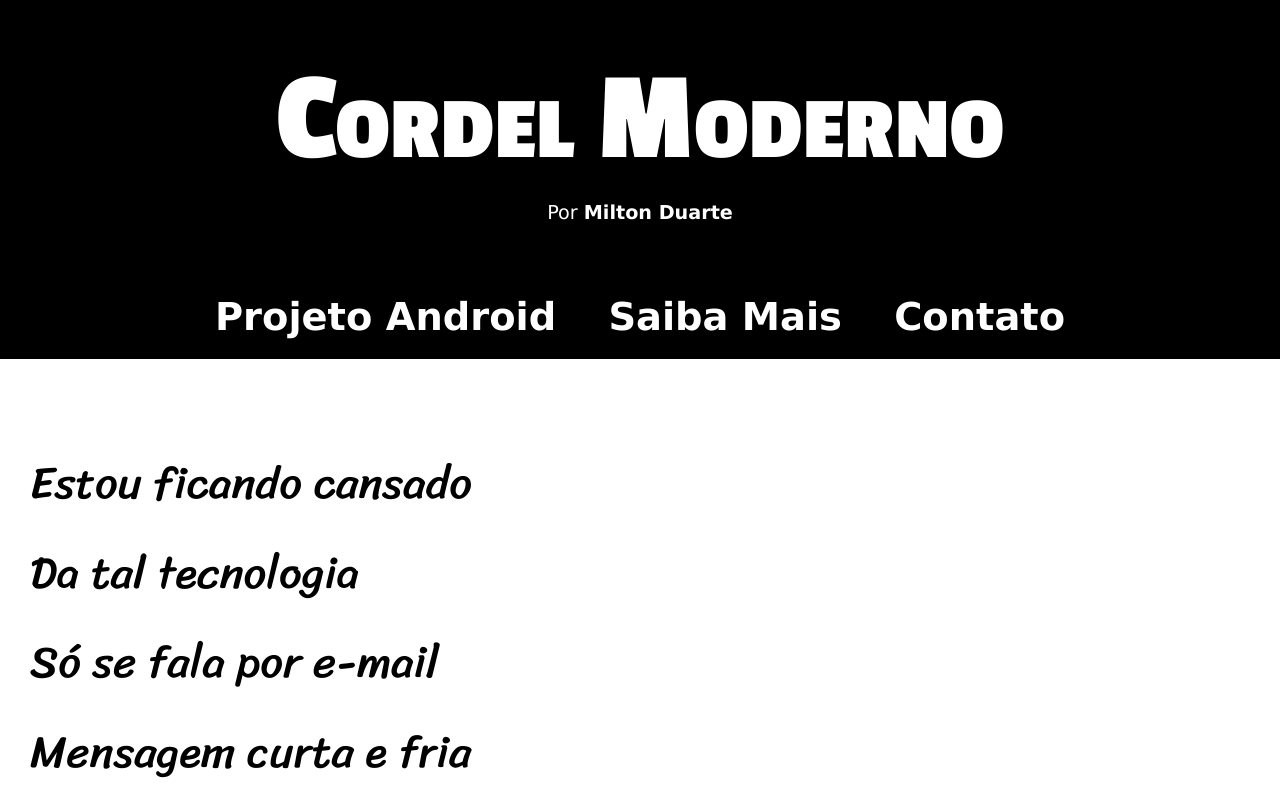
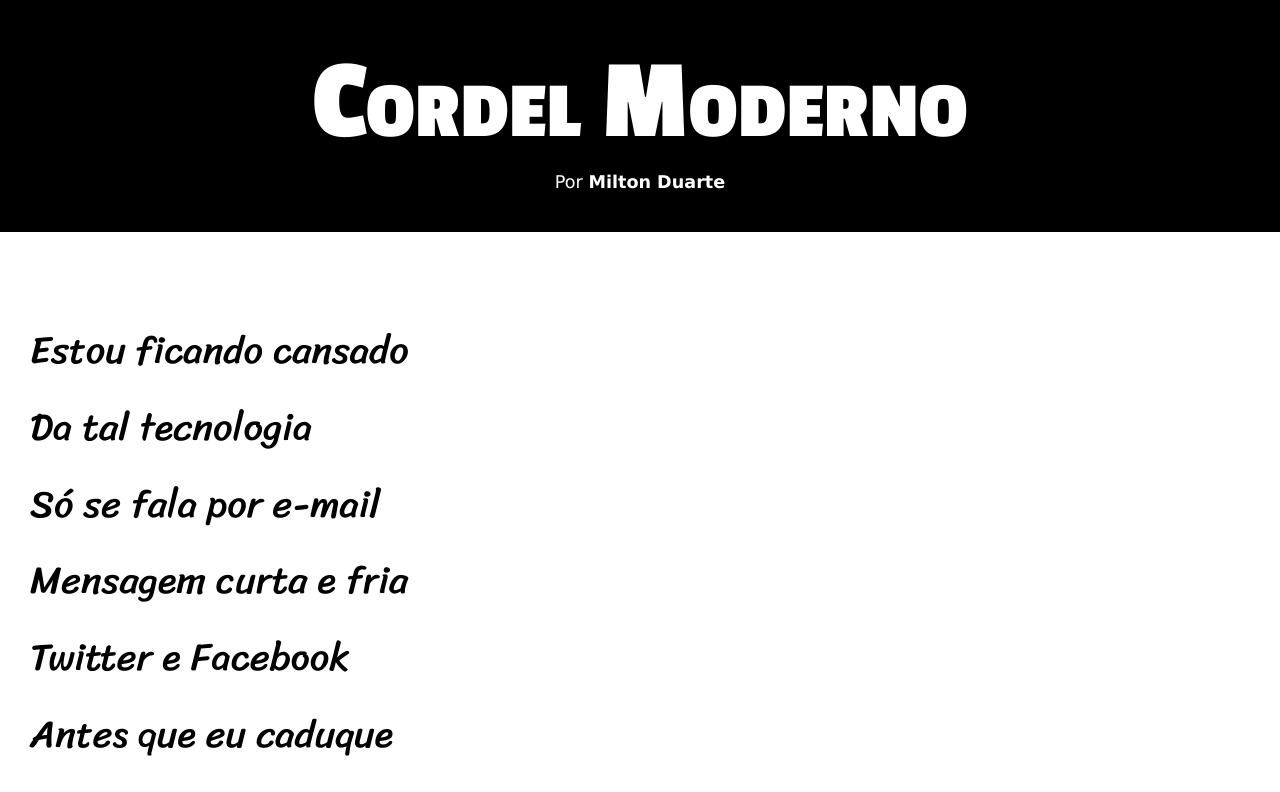
Before and after one commit to kauecaldeiras/projeto-cordel, a plain HTML site: page index.html in a window 1280 px wide. Shown: the top 792 px of the page. Drawn offline with Linux system fonts and the light colour scheme.

Commit message:
Arrumando o Nav.

```diff
--- a/index.html
+++ b/index.html
@@ -11,12 +11,6 @@
         <h1>Cordel Moderno</h1>
 
         <p>Por <a href="https://www.recantodasletras.com.br/poesias/3186743"  target="_blank" rel="external">Milton Duarte</a></p>
-
-        <nav>
-            <a href="https://kauecaldeiras.github.io/projeto-android/" rel="external" target="_blank">Projeto Android</a>
-            <a href="https://www.recantodasletras.com.br/poesias/3186743" rel="external" target="_blank">Saiba Mais</a>
-            <a href="https://github.com/kauecaldeiras" rel="external" target="_blank">Contato</a>
-        </nav>
     </header>
 
     <section class="normal">
@@ -100,6 +94,11 @@
             </p>
     </section>
 
-    <footer>Site criado por <a href="https://github.com/kauecaldeiras/" rel="external" target="_blank">Kauê Caldeiras</a> com auxílio do professor <a href="https://github.com/gustavoguanabara" rel="external" target="_blank">Gustavo Guanabara</a> para um projeto do <a href="https://www.cursoemvideo.com/" rel="external" target="_blank">CursoemVídeo</a></footer>
+    <footer>
+        <p class="footer">Site criado por <a href="https://github.com/kauecaldeiras/" rel="external" target="_blank">Kauê Caldeiras</a></p>
+
+        <!-- <p class="footer">Meus sinceros agradecimentos ao professor <a href="https://github.com/gustavoguanabara" rel="external" target="_blank">Gustavo Guanabara</a>, que me ensinou tudo o que eu sei até agora</p>
+
+        <p class="footer">Site feito para um projeto do <a href="https://www.cursoemvideo.com/" rel="external" target="_blank">CursoemVídeo</a></footer></p> -->
 </body>
 </html>
--- a/projeto-cordel.css
+++ b/projeto-cordel.css
@@ -29,41 +29,18 @@ header {
 }
 
 header > h1 {
-    padding-top: 50px;
+    padding-top: 40px;
     /* text-transform: uppercase; */
     font-variant: small-caps;
     font-family: var(--fonte2);
-    font-size: 10vw;
+    font-size: 9vw;
 }
 
 header > p {
-    font-size: 1.2em;
-    padding: 10px;
-    padding-bottom: 50px;
+    font-size: 1.1em;
+    padding: 5px;
+    padding-bottom: 40px;
 }
-
-header > nav {
-    text-align: left;
-    padding: 20px;
-    box-shadow: 0px 7px 9px rgba(0, 0, 0, 0.555);
-    font-size: 3vw;
-    text-align: center;
-    }
-
-header > nav > a {
-    color: white;
-    padding: 10px;
-    margin: 10px;
-    text-decoration: none;
-    font-weight: bolder;
-    }
-
-header > nav > a:hover {
-    background-color: white;
-    color: black;
-    border-radius: 5px;
-    transition-duration: 0.5s;
-    }
 
 a {
     color: white;
@@ -80,7 +57,7 @@ section {
     padding-bottom: 10vh;
     padding-left: 30px;
     font-family: var(--fonte3);
-    font-size: 3.5vw;
+    font-size: 3vw;
     line-height: 2em;
 }
 
@@ -122,3 +99,7 @@ footer {
     color: white;
     padding: 10px;
 }
+
+p.footer {
+    padding: 10px;
+}
```
